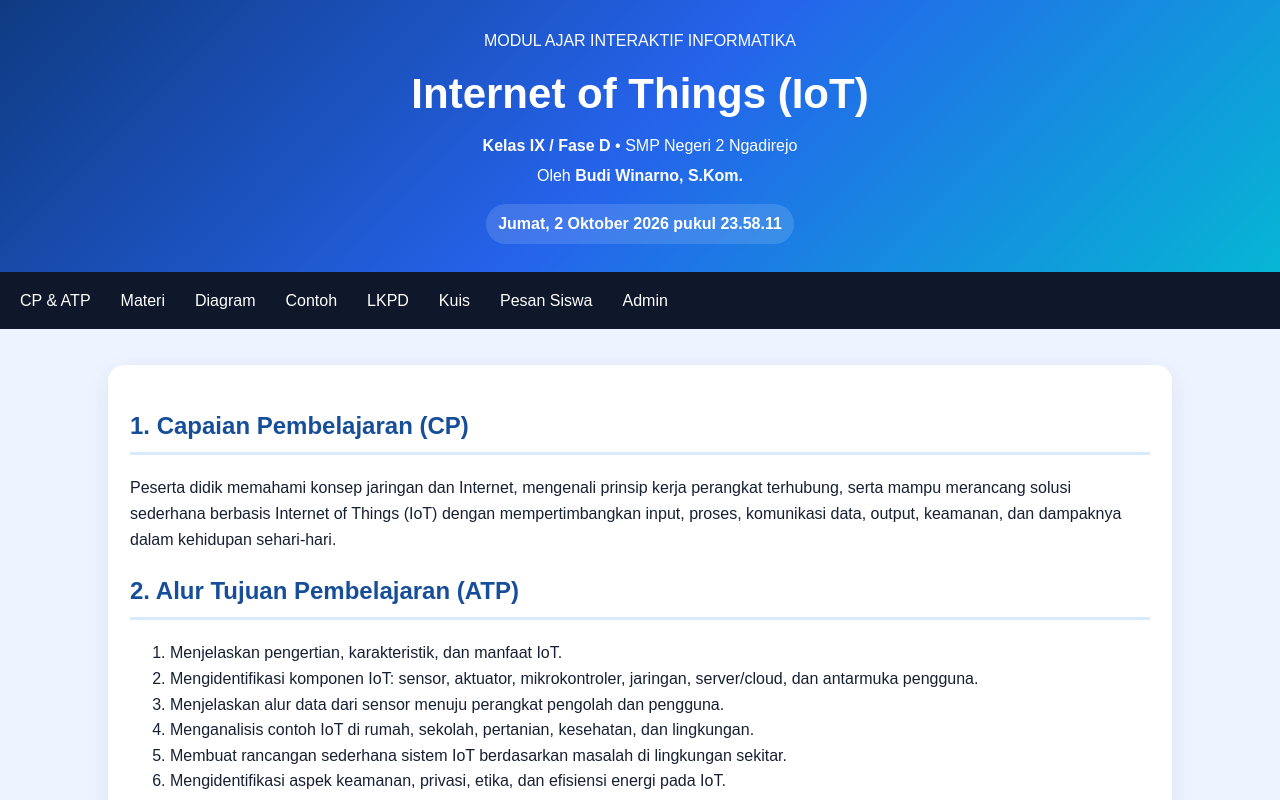
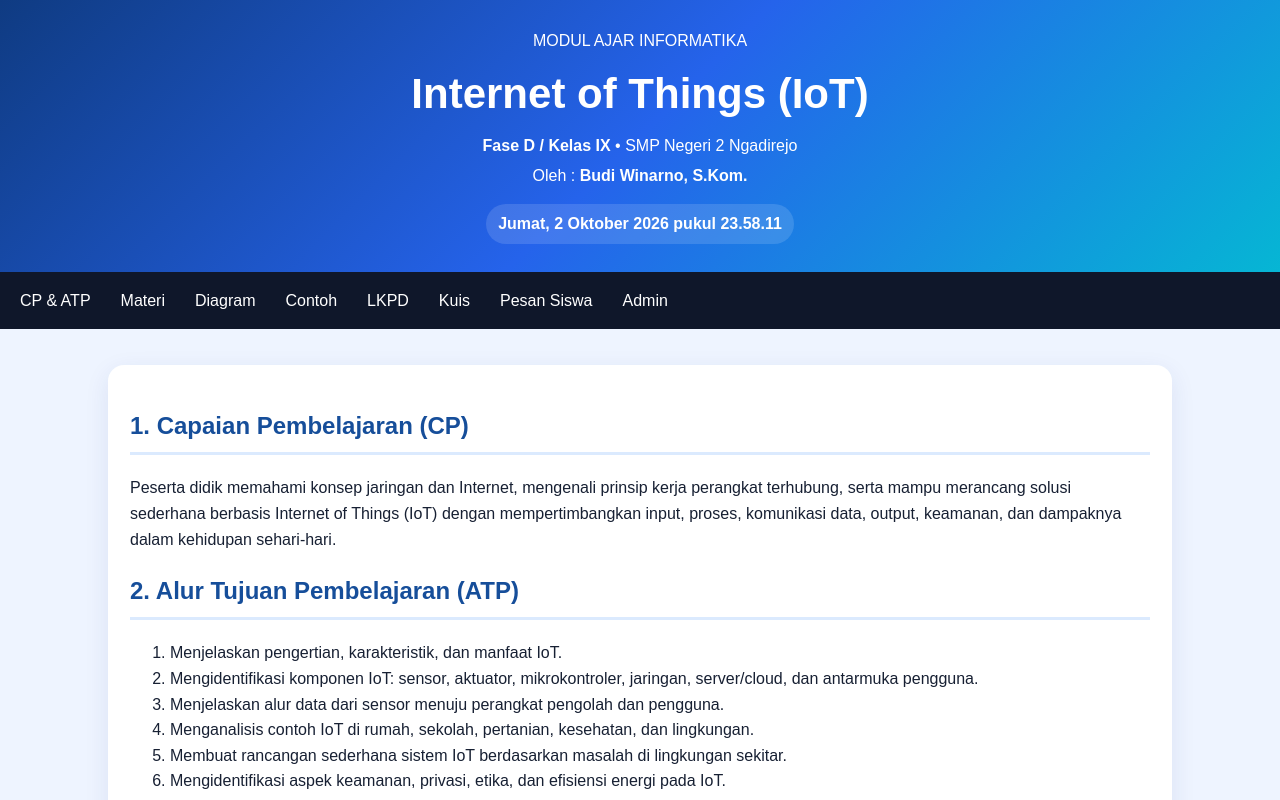
Before and after one commit to winarnobudo72-lang/Materi_9_IoT, a plain HTML site: page index.html in a window 1280 px wide. Shown: the top 800 px of the page. Drawn offline with Linux system fonts and the light colour scheme.

Commit message:
Update index.html

```diff
--- a/index.html
+++ b/index.html
@@ -28,10 +28,10 @@ footer{background:#0f172a;color:#cbd5e1;text-align:center;padding:25px;margin-to
 </head>
 <body>
 <header>
-<div>MODUL AJAR INTERAKTIF INFORMATIKA</div>
+<div>MODUL AJAR INFORMATIKA</div>
 <h1>Internet of Things (IoT)</h1>
-<p><b>Kelas IX / Fase D</b> • SMP Negeri 2 Ngadirejo</p>
-<p>Oleh <b>Budi Winarno, S.Kom.</b></p>
+<p><b>Fase D / Kelas IX</b> • SMP Negeri 2 Ngadirejo</p>
+<p>Oleh : <b>Budi Winarno, S.Kom.</b></p>
 <div id="clock">Memuat waktu...</div>
 </header>
 
```
